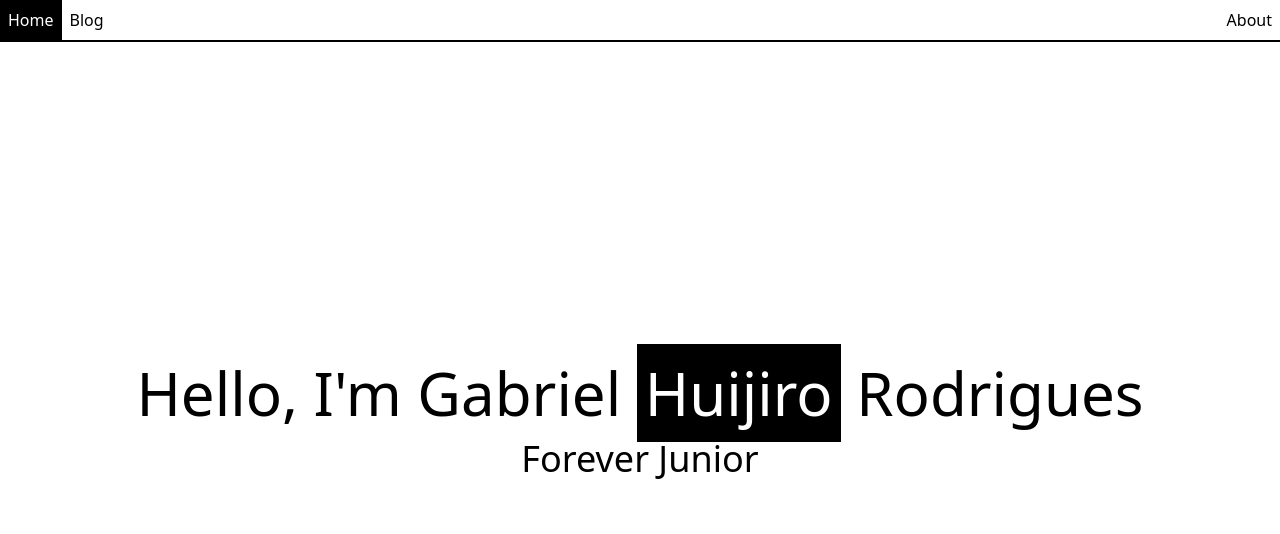
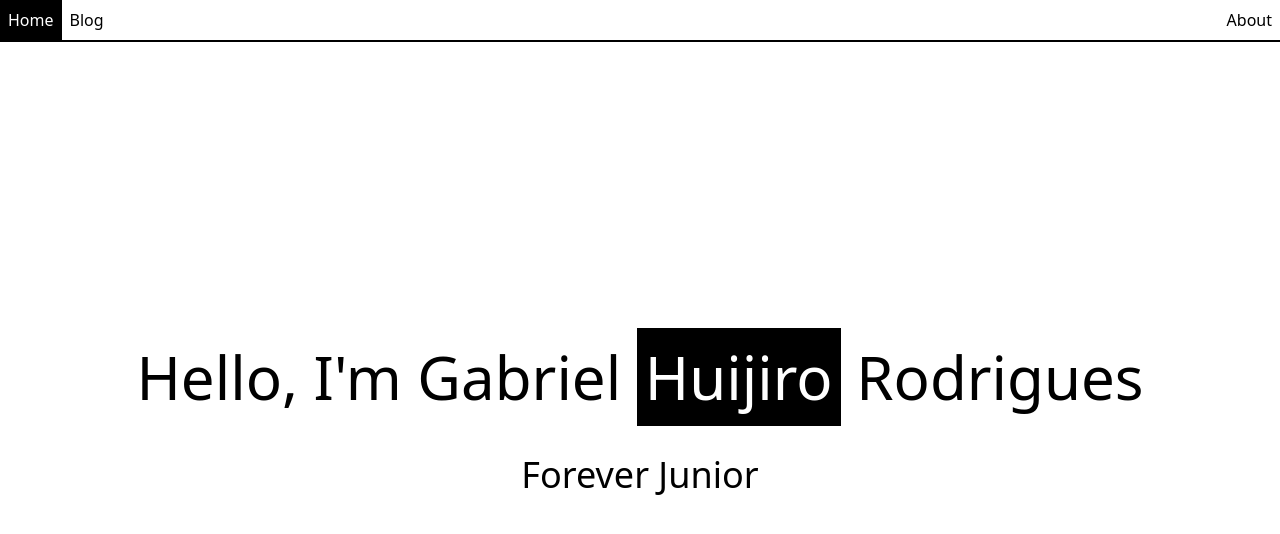
Before and after one commit to Huijiro/portifolio, a SvelteKit app: page / in a window 1280 px wide. Shown: the top 534 px of the page. Built offline with nearby package versions, Linux system fonts and the light colour scheme.

Commit message:
adicionado espaço para o título

```diff
--- a/src/routes/(app)/+page.svelte
+++ b/src/routes/(app)/+page.svelte
@@ -95,7 +95,7 @@
 			Hello,<br class="md:hidden" /> I'm Gabriel <Inverted>Huijiro</Inverted> Rodrigues
 		</h1>
 		{#key title}
-			<h2 in:blur class="mt-4 text-2xl md:text-4xl grid">
+			<h2 in:blur class="mt-12 text-2xl md:text-4xl grid">
 				{title}
 			</h2>
 		{/key}
```
